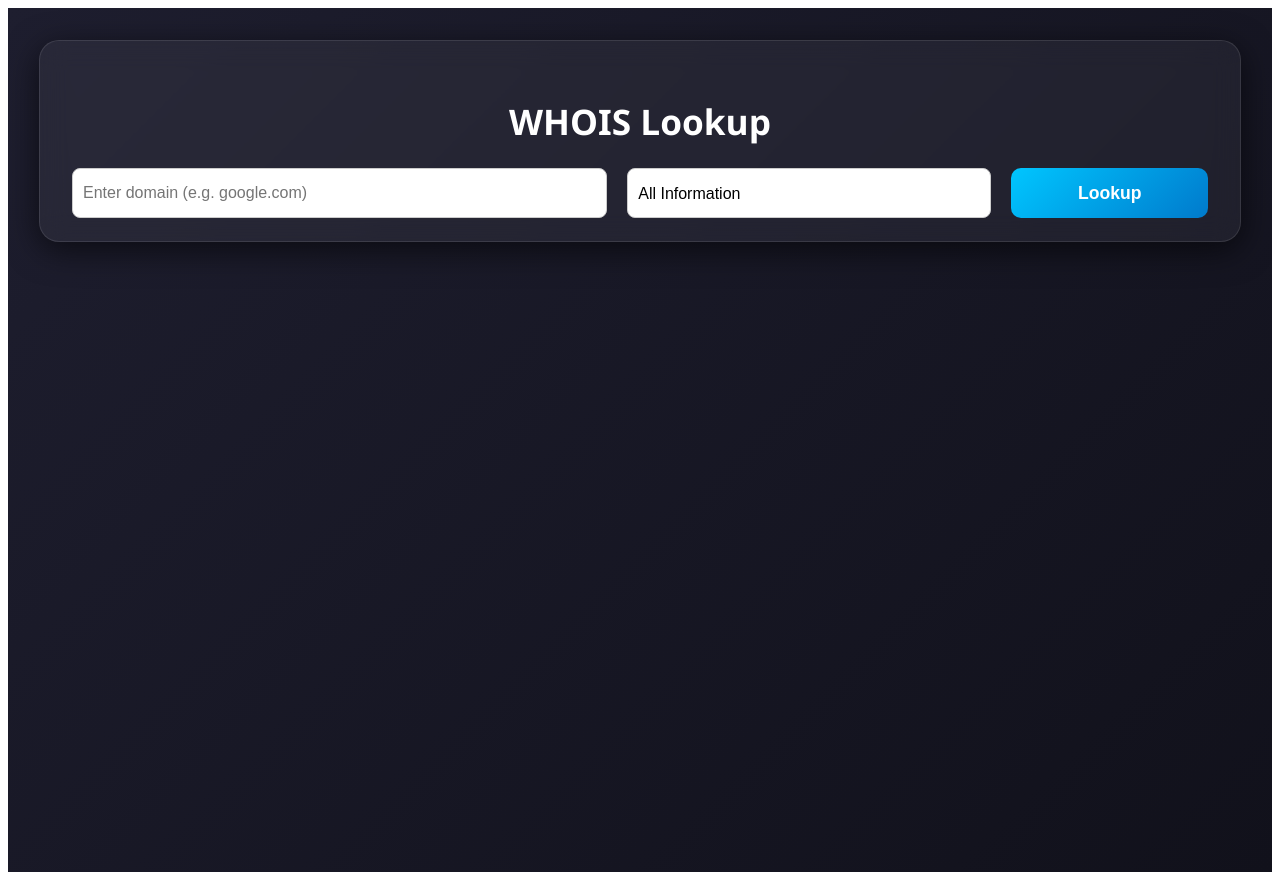
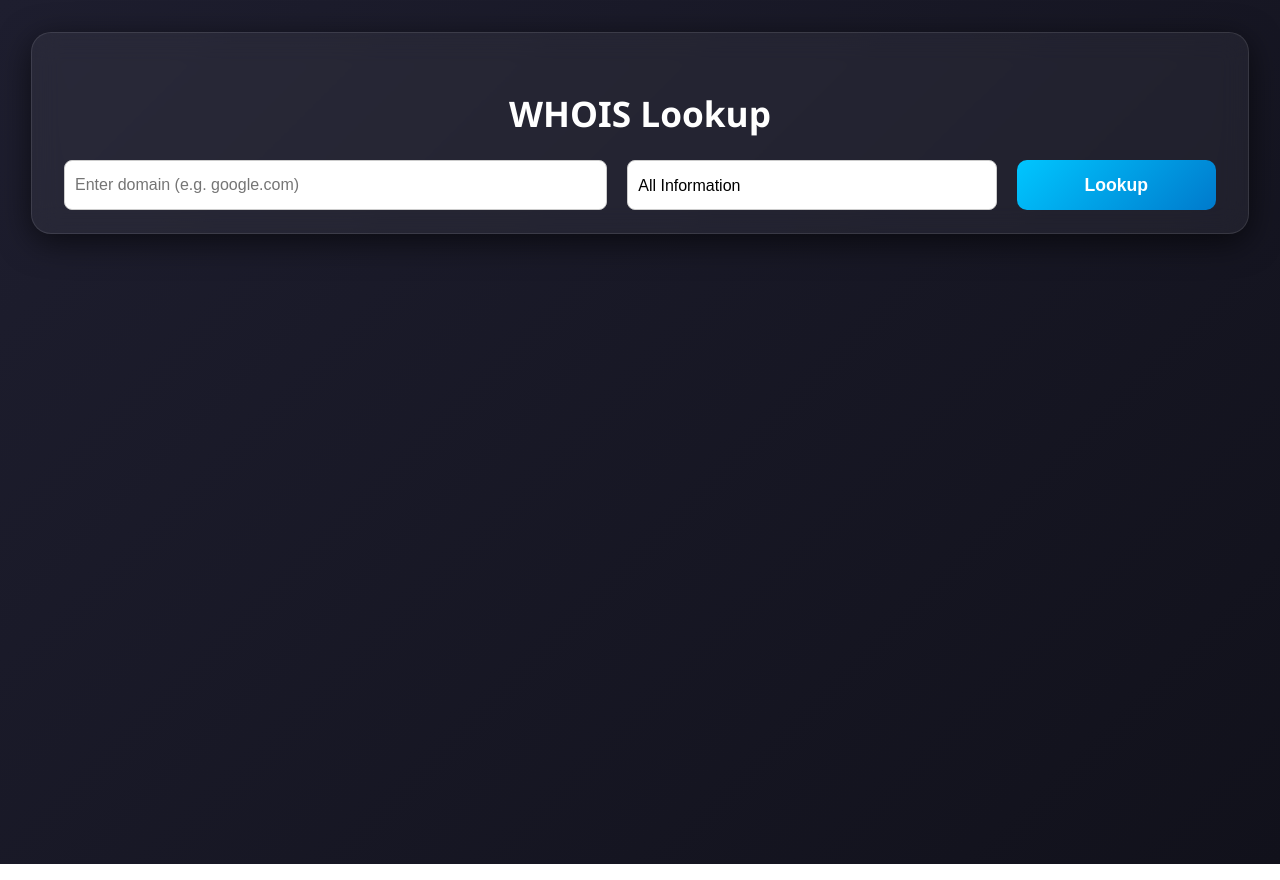
Before and after one commit to pewepskei/whois-angular-wrapper, an Angular app: page / in a window 1280 px wide. Built offline with nearby package versions, Linux system fonts and the light colour scheme.

Commit message:
Rename App title
Set body to default no margin

```diff
--- a/src/index.html
+++ b/src/index.html
@@ -2,7 +2,7 @@
 <html lang="en">
   <head>
     <meta charset="utf-8" />
-    <title>Whois Lookup Dashboard</title>
+    <title>Whois Lookup</title>
     <base href="/" />
     <meta name="viewport" content="width=device-width, initial-scale=1" />
     <link rel="icon" type="image/x-icon" href="favicon.ico" />
--- a/src/styles.scss
+++ b/src/styles.scss
@@ -1 +1,3 @@
-/* You can add global styles to this file, and also import other style files */
+body {
+  margin: 0px;
+}
```
